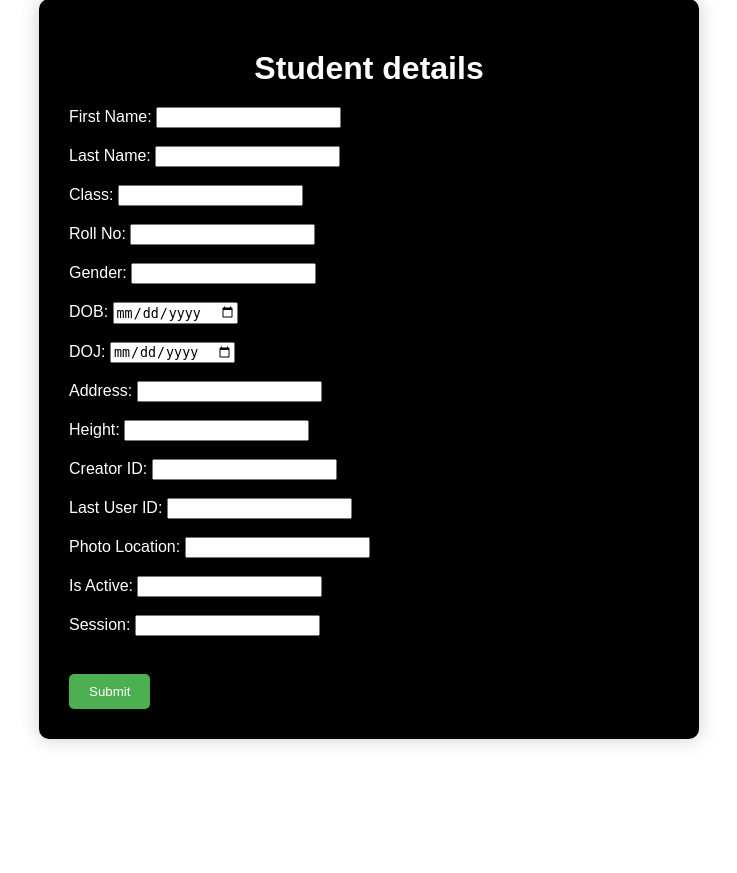
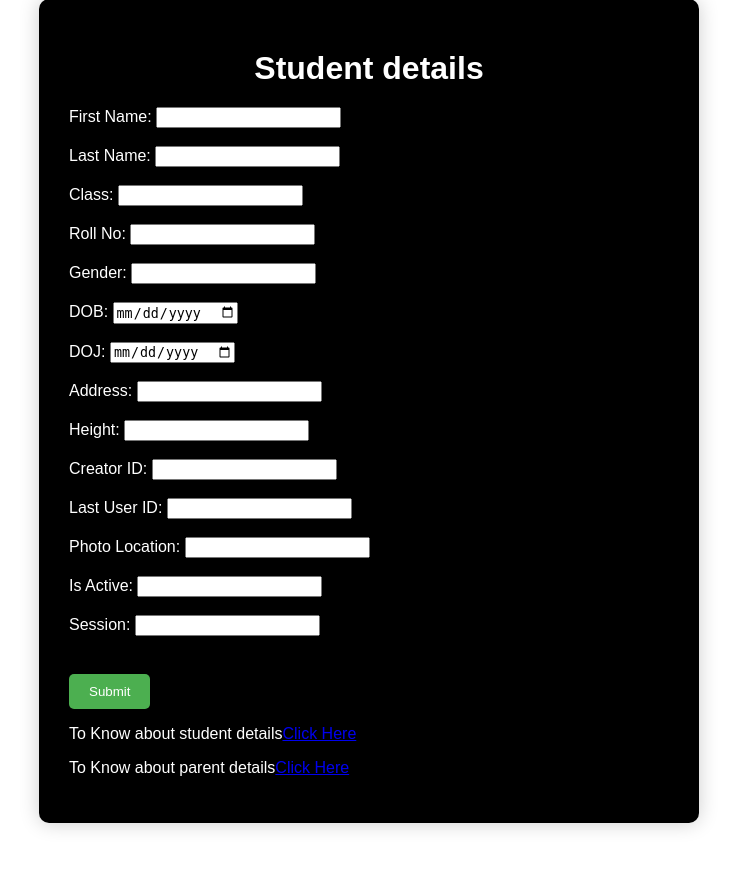
Before and after one commit to rudraabhilash/Django_school_project, a Django app: page /student_parent/ in a window 1280 px wide. Shown: the part 51-924 px from the top of the page, without its empty margins (271-1008 px from the left). Before the commit the page ends 797 px from the top, so only its background shows below. Run offline with Django 5.2, Linux system fonts and the light colour scheme.

Commit message:
link for student_detail and parent_detail added

```diff
--- a/student_parent/templates/studentRegistration.html
+++ b/student_parent/templates/studentRegistration.html
@@ -102,6 +102,8 @@
                 <input type="text" id="session" name="session" required><br><br>
                 <button type="submit" class="button">Submit</button>
             </div>
+            <p>To Know about student details<a href="/student_details/">Click Here</a> </p>
+            <p>To Know about parent details<a href="/parent_details/">Click Here</a> </p>
         </form>
 </body>
 </html>
```
